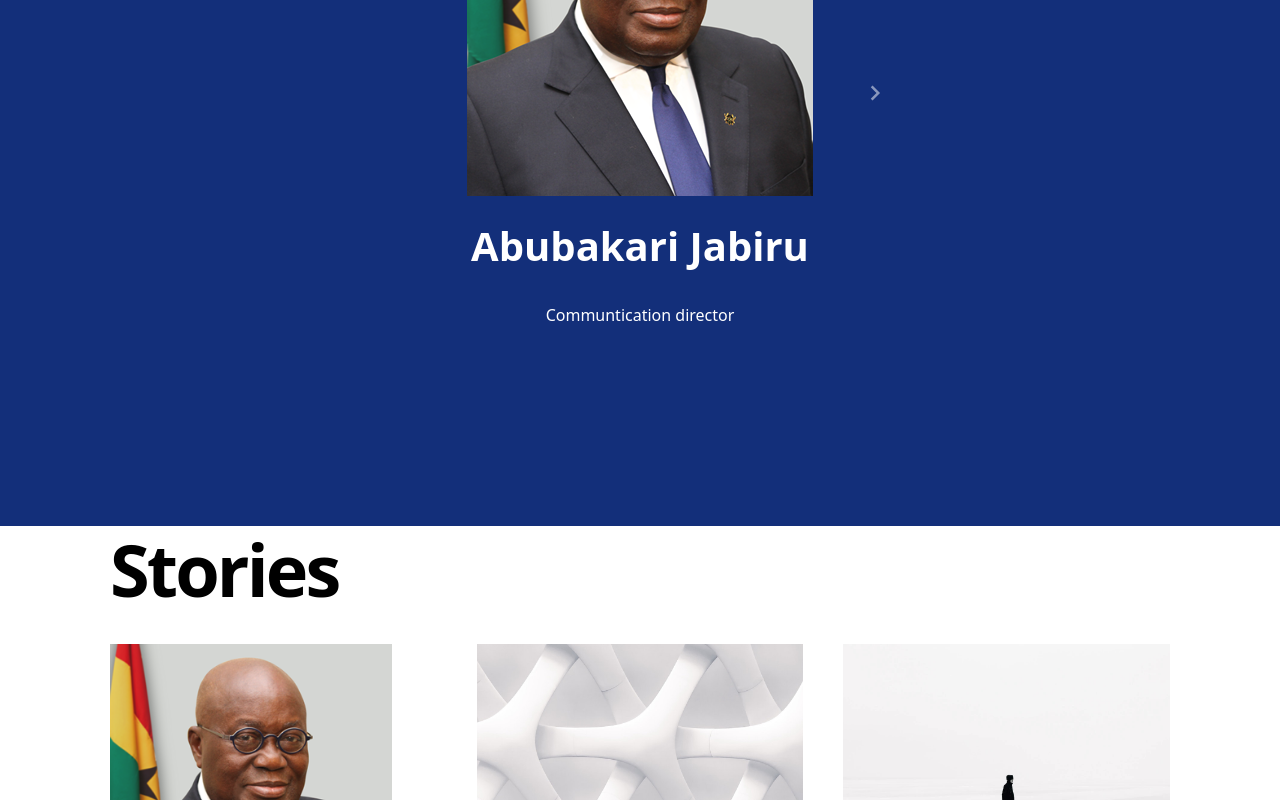
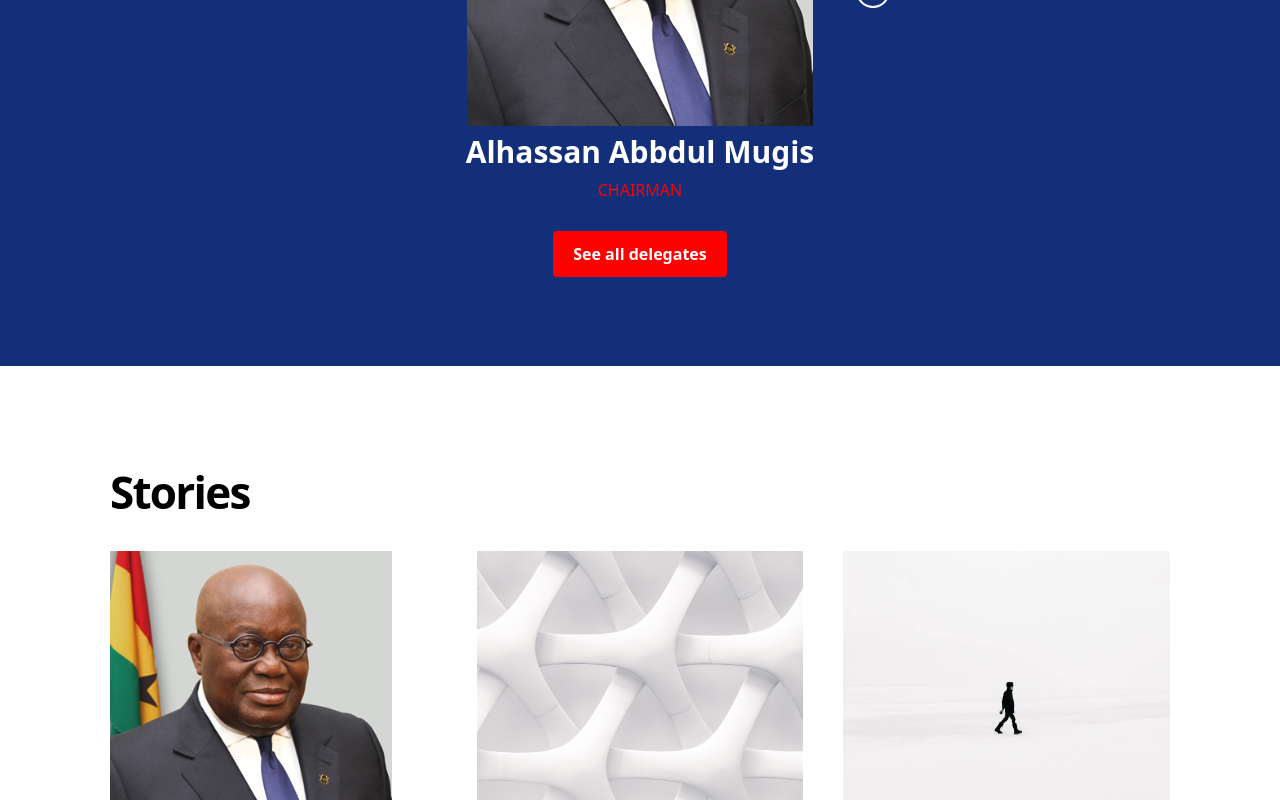
Before and after one commit to dawkaka/blog-4-bro, a Next.js app: page / in a window 1280 px wide. Shown: the part 1240-2040 px from the top of the page. Built offline with nearby package versions, Linux system fonts and the light colour scheme.

Commit message:
the delegates done

```diff
--- a/components/carousel.tsx
+++ b/components/carousel.tsx
@@ -43,12 +43,12 @@ const Carousel: React.FunctionComponent<{ children: ReactNode[] }> = ({ children
                 {children}
             </div>
             {curr !== 0 && <div role="button" onClick={() => scroll("left")} className="prev">
-                <MdOutlineNavigateNext size={30} className="aIcon" />
+                <MdOutlineNavigateNext size={30} className="aIcon" color="white" />
             </div>
             }
             {curr < files.length - 1 &&
                 <div role="button" onClick={() => scroll("right")} className="next">
-                    <MdOutlineNavigateNext size={30} className="aIcon" />
+                    <MdOutlineNavigateNext size={30} className="aIcon" color="white" />
                 </div>
             }
         </div>
--- a/components/delegate.tsx
+++ b/components/delegate.tsx
@@ -8,13 +8,13 @@ interface Props {
 
 export default function Delegate({ name, picture, position }: Props) {
     return (
-        <article className="shrink-0 flex items-center gap-5 rounded px-5 py-10 justify-center flex-wrap w-full slider-item">
+        <article className="shrink-0 flex items-center gap-2 rounded px-5 py-10 justify-center flex-wrap w-full slider-item">
             <div className="relative">
                 <img src={picture} width={"100%"} alt={name} style={{ aspectRatio: 1 / 1, objectFit: "cover" }} />
             </div>
             <div className="text-center">
-                <h3 className="mb-0">{name}</h3>
-                <span className="font-normal text-[16px] mt-[0]">{position}</span>
+                <h3 className="text-3xl">{name}</h3>
+                <p className="font-normal text-[16px] mt-2 text-[red] uppercase">{position}</p>
             </div>
         </article>
     )
--- a/components/delegates-home.tsx
+++ b/components/delegates-home.tsx
@@ -1,3 +1,4 @@
+import Link from "next/link"
 import Carousel from "./carousel"
 import Container from "./container"
 import Delegate from "./delegate"
@@ -5,21 +6,60 @@ import Delegate from "./delegate"
 function Delegates() {
 
     return (
-        <section className="bg-[var(--p-color)] text-[white] text-center py-[80px]  md:py-[150px] px-5 text-5xl font-bold">
+        <section className="bg-[var(--p-color)] text-[white] text-center py-[80px]  md:py-[100px] px-5 font-bold">
             <Container>
-                <h2 className="mb-10">OUR DELEGATES</h2>
+                <h2 className="mb-5 text-5xl">THE DELEGATES</h2>
             </Container>
 
             <div className="w-[min(100%,500px)] mx-auto">
                 <Carousel>
-                    <Delegate name="Abubakari Jabiru" picture="/assets/nana-portrait.png" position="Communtication director" />
-                    <Delegate name="Abubakari Jabiru" picture="/assets/nana-portrait.png" position="Communtication director" />
-                    <Delegate name="Abubakari Jabiru" picture="/assets/nana-portrait.png" position="Communtication director" />
-                    <Delegate name="Abubakari Jabiru" picture="/assets/nana-portrait.png" position="Communtication director" />
+                    {
+                        delegates.map(d => {
+                            return (
+                                <Delegate {...d} key={d.position} />
+                            )
+                        })
+                    }
+
                 </Carousel>
             </div>
+            <Container>
+                <Link href={"/delegates"} className="bg-[red] px-5 py-3 rounded">See all delegates</Link>
+            </Container>
         </section>
     )
 }
 
+const delegates = [
+    {
+        name: "Alhassan Abbdul Mugis",
+        position: "Chairman",
+        picture: "/assets/nana-portrait.png"
+    },
+    {
+        name: "Mahama John Shirazu",
+        position: "first vice",
+        picture: "/assets/nana-portrait.png"
+    },
+    {
+        name: "Issahahku M. Rauf",
+        position: "Second vice",
+        picture: "/assets/nana-portrait.png"
+    },
+    {
+        name: "Abulai Habib Abiola",
+        position: "Secretary",
+        picture: "/assets/nana-portrait.png"
+    },
+    {
+        name: "Abubakari Dramani",
+        position: "Organizer",
+        picture: "/assets/nana-portrait.png"
+    },
+    {
+        name: "Abubakir Jabir",
+        position: "Communications Director",
+        picture: "/assets/nana-portrait.png"
+    }
+]
 export default Delegates
--- a/components/more-stories.tsx
+++ b/components/more-stories.tsx
@@ -7,8 +7,8 @@ type Props = {
 
 const MoreStories = ({ posts }: Props) => {
   return (
-    <section>
-      <h2 className="mb-8 text-5xl md:text-7xl font-bold tracking-tighter leading-tight">
+    <section className="pt-[100px]">
+      <h2 className="mb-8 text-5xl md:text-6xl font-bold tracking-tighter leading-tight">
         Stories
       </h2>
       <div className="grid grid-cols-1 md:grid-cols-2 md:gap-x-16 lg:grid-cols-3 lg:gap-x-10 gap-y-20 md:gap-y-32 mb-32">
--- a/styles/global.css
+++ b/styles/global.css
@@ -56,6 +56,8 @@
     position: absolute;
     top: 50%;
     transform: translateY(-50%);
+    border-radius: 50%;
+    border: 2px solid white;
     display: grid;
     place-items: center;
     padding: var(--gap)var(--gap-half);
@@ -63,7 +65,6 @@
 }
 
 .aIcon {
-    opacity: .5;
     background-color: var(--accents-1);
     border-radius: 50%;
     box-shadow: 0 0 5px var(--accents-5);
```
